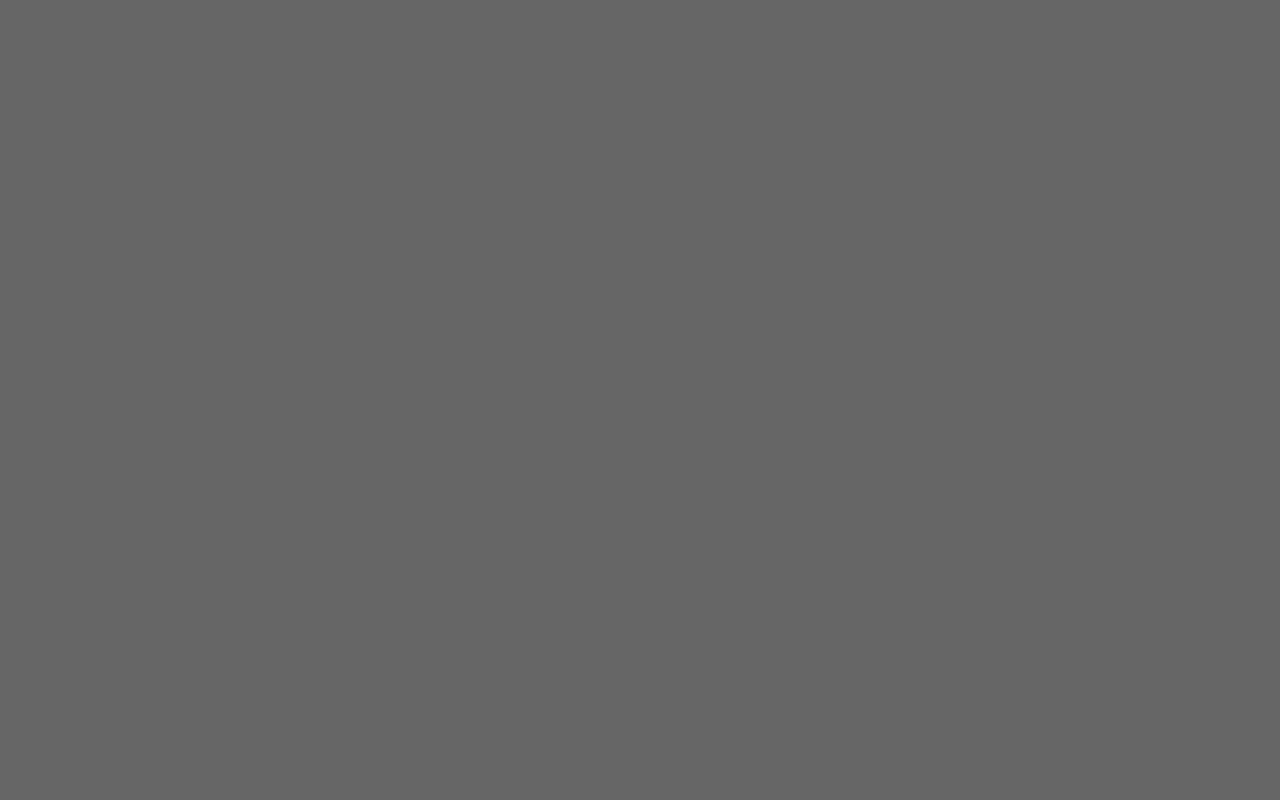
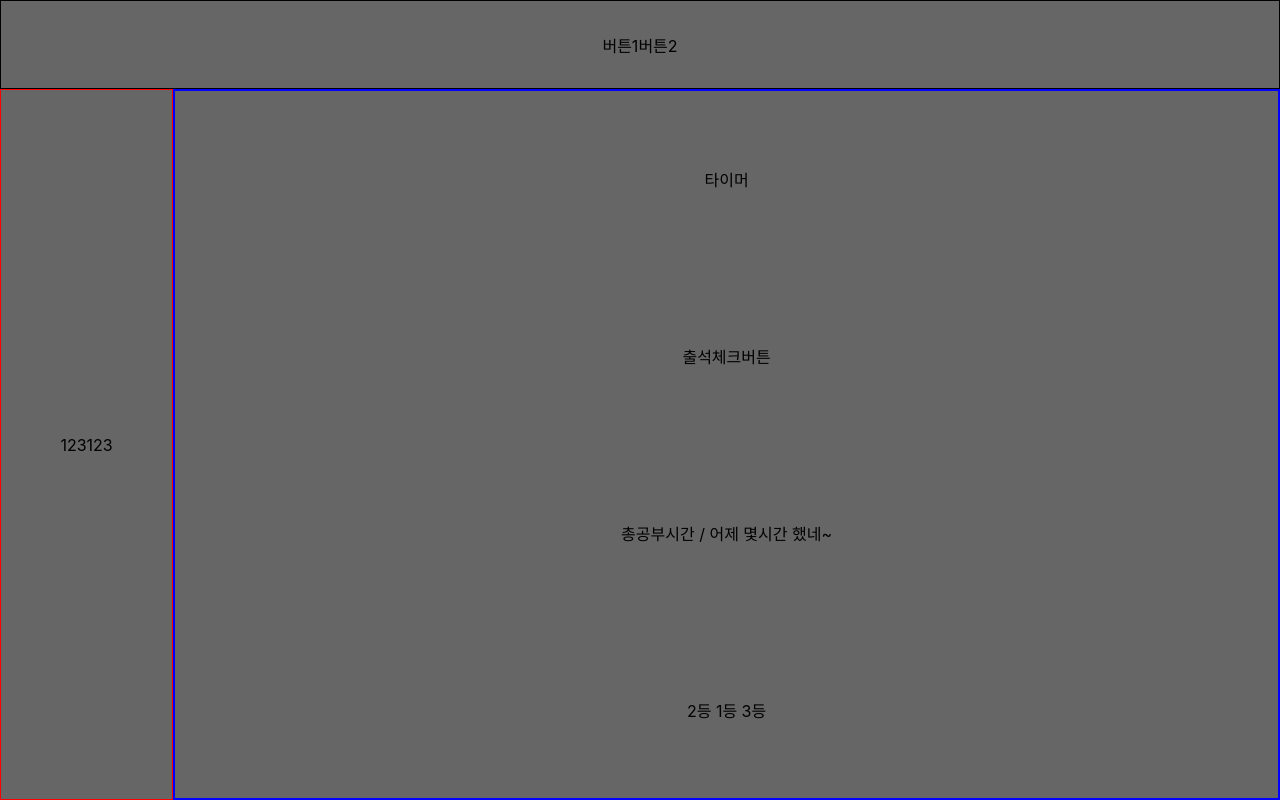
Before and after one commit to ymkwon3/ssn, a React (Create React App) app: page / in a window 1280 px wide. Built offline with nearby package versions, Linux system fonts and the light colour scheme.

Commit message:
add permit

```diff
--- /dev/null
+++ b/src/components/User.js
@@ -0,0 +1,12 @@
+import React from "react";
+import Flex from "../elements/Flex";
+
+const User = props => {
+  return (
+    <Flex border="2px solid yellow" height="100%" fd="column" jc="space-around">
+      임시
+    </Flex>
+  );
+};
+
+export default User;
--- a/src/pages/Home.js
+++ /dev/null
@@ -1,43 +0,0 @@
-import React from "react";
-import { Route } from "react-router-dom";
-
-import Main from "../components/Main";
-import Flex from "../elements/Flex";
-import Login from "./Login";
-import { history } from "../redux/configureStore";
-import { Link } from "react-router-dom";
-
-const Home = ({props, match}) => {
-  console.log(match.path)
-  return (
-    <Flex width="100%" height="100%" fd="column" jc="start" ai="start">
-      {/*Header*/}
-      <Flex
-        width="100%"
-        height="100px"
-        border="1px solid black"
-      >
-        <div>버튼1</div>
-        <div>버튼2</div>
-      </Flex>
-
-      <Flex height="100%">
-        {/*SideNav*/}
-        <Flex
-          width="200px"
-          height="100%"
-          border="1px solid red"
-        >123123</Flex>
-        <Link to="/main">1</Link>
-        <Link to="/main/1">2</Link>
-
-        {/*Content*/}
-        <Route path={match.path} exact component={Main}></Route>
-        <Route path={`${match.path}/1`} component={Login}></Route>
-        {/* <Main/> */}
-      </Flex>
-    </Flex>
-  );
-};
-
-export default Home;
--- a/src/shared/App.js
+++ b/src/shared/App.js
@@ -1,19 +1,44 @@
-import './App.css';
+import "./App.css";
 import { ConnectedRouter } from "connected-react-router";
 import { Route } from "react-router-dom";
 import { history } from "../redux/configureStore";
 
-import Home from '../pages/Home';
-import Login from '../pages/Login';
+import Home from "../pages/Home";
+import Login from "../pages/Login";
 
-import Flex from '../elements/Flex';
+import Flex from "../elements/Flex";
+import Main from "../components/Main";
+import Permit from "./Permit";
+import User from "../components/User";
 
 function App() {
   return (
     <Flex fd="column" width="100vw" height="100vh">
       <ConnectedRouter history={history}>
-        <Route path="/login" exact component={Login}></Route>
-        <Route path="/main" exact component={Home}></Route>
+        <Flex width="100%" height="100%" fd="column" jc="start" ai="start">
+          <Permit>
+            {/*Header*/}
+            <Flex width="100%" height="100px" border="1px solid black">
+              <div>버튼1</div>
+              <div>버튼2</div>
+            </Flex>
+          </Permit>
+
+          <Flex height="100%">
+            <Permit>
+              {/*SideNav*/}
+              <Flex width="200px" height="100%" border="1px solid red">
+                123123
+              </Flex>
+            </Permit>
+
+            {/*Content*/}
+            <Route path="/login" exact component={Login}></Route>
+            <Route path="/" exact component={Main}></Route>
+            <Route path="/test" exact component={User}></Route>
+            {/* <Main/> */}
+          </Flex>
+        </Flex>
       </ConnectedRouter>
     </Flex>
   );
--- /dev/null
+++ b/src/shared/Permit.js
@@ -0,0 +1,10 @@
+import React from "react";
+
+const Permit = props => {
+  if (true) {
+    return <>{props.children}</>;
+  }
+  return <></>
+};
+
+export default Permit;
```
